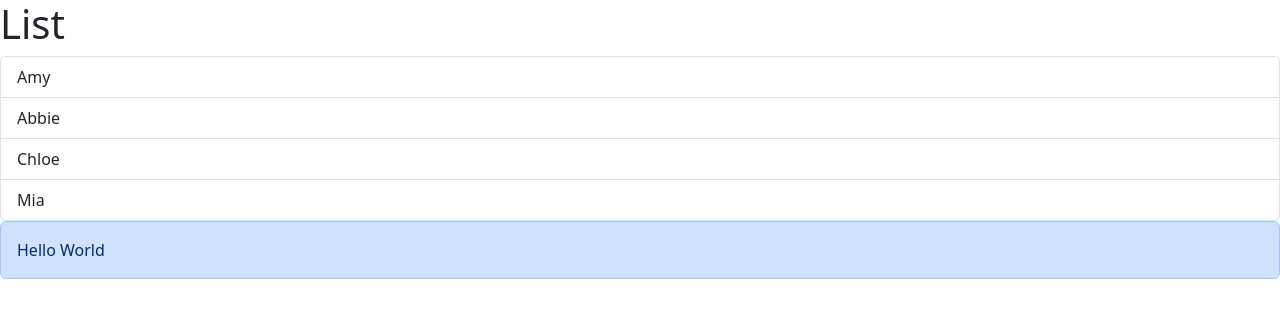
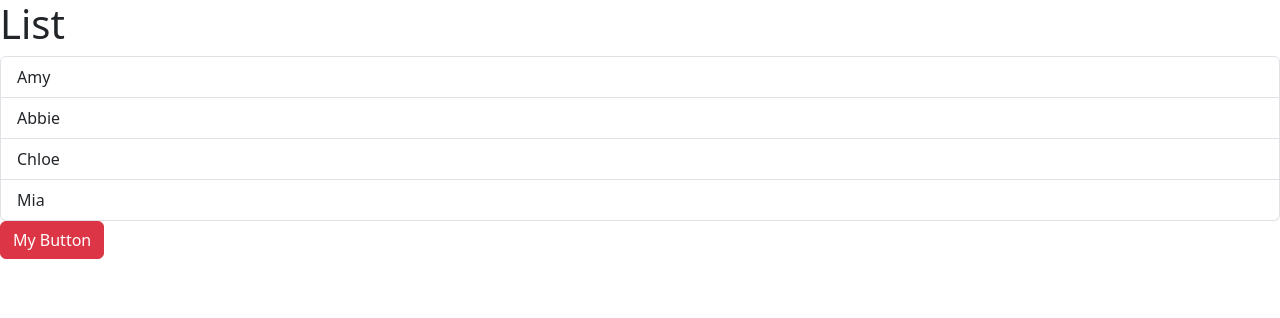
Before and after one commit to jdonny-dev/React_Test, a React (Vite) app: page / in a window 1280 px wide. Shown: the top 318 px of the page. Built offline with nearby package versions, Linux system fonts and the light colour scheme.

Commit message:
Dismissabl;e alert

```diff
--- a/src/App.tsx
+++ b/src/App.tsx
@@ -1,4 +1,6 @@
+import { useState } from "react";
 import { Alert } from "./Components/Alert";
+import { Button } from "./Components/Button";
 import ListGroup from "./Components/ListGroup";
 
 let dogs = ["Amy", "Abbie", "Chloe", "Mia"];
@@ -6,10 +8,16 @@ const handleSelectDog = (dog: string) => {
   console.log(dog);
 };
 function App() {
+  const [alertVisable, setAlertVisability] = useState(false);
   return (
     <div>
       <ListGroup dogs={dogs} heading="List" onSelectDog={handleSelectDog} />
-      <Alert>Hello World</Alert>
+      {alertVisable && (
+        <Alert onClose={() => setAlertVisability(false)}>Warning</Alert>
+      )}
+      <Button color="danger" onClick={() => setAlertVisability(true)}>
+        My Button
+      </Button>
     </div>
   );
 }
--- a/src/Components/Alert.tsx
+++ b/src/Components/Alert.tsx
@@ -2,7 +2,19 @@ import type { ReactNode } from "react";
 
 interface Props {
   children: ReactNode;
+  onClose: () => void;
 }
-export const Alert = ({ children }: Props) => {
-  return <div className="alert alert-primary">{children}</div>;
+export const Alert = ({ children, onClose }: Props) => {
+  return (
+    <div className="alert alert-primary alert-dismissible">
+      <strong>{children}</strong>
+      <button
+        type="button"
+        className="btn-close"
+        data-bs-dismiss="alert"
+        aria-label="Close"
+        onClick={onClose}
+      ></button>
+    </div>
+  );
 };
--- /dev/null
+++ b/src/Components/Button.tsx
@@ -0,0 +1,15 @@
+import type { ReactNode } from "react";
+
+interface Props {
+  children: ReactNode;
+  onClick: () => void;
+  color?: "primary" | "danger";
+}
+
+export const Button = ({ children, onClick, color = "primary" }: Props) => {
+  return (
+    <button className={"btn btn-" + color} onClick={onClick}>
+      {children}
+    </button>
+  );
+};
```
